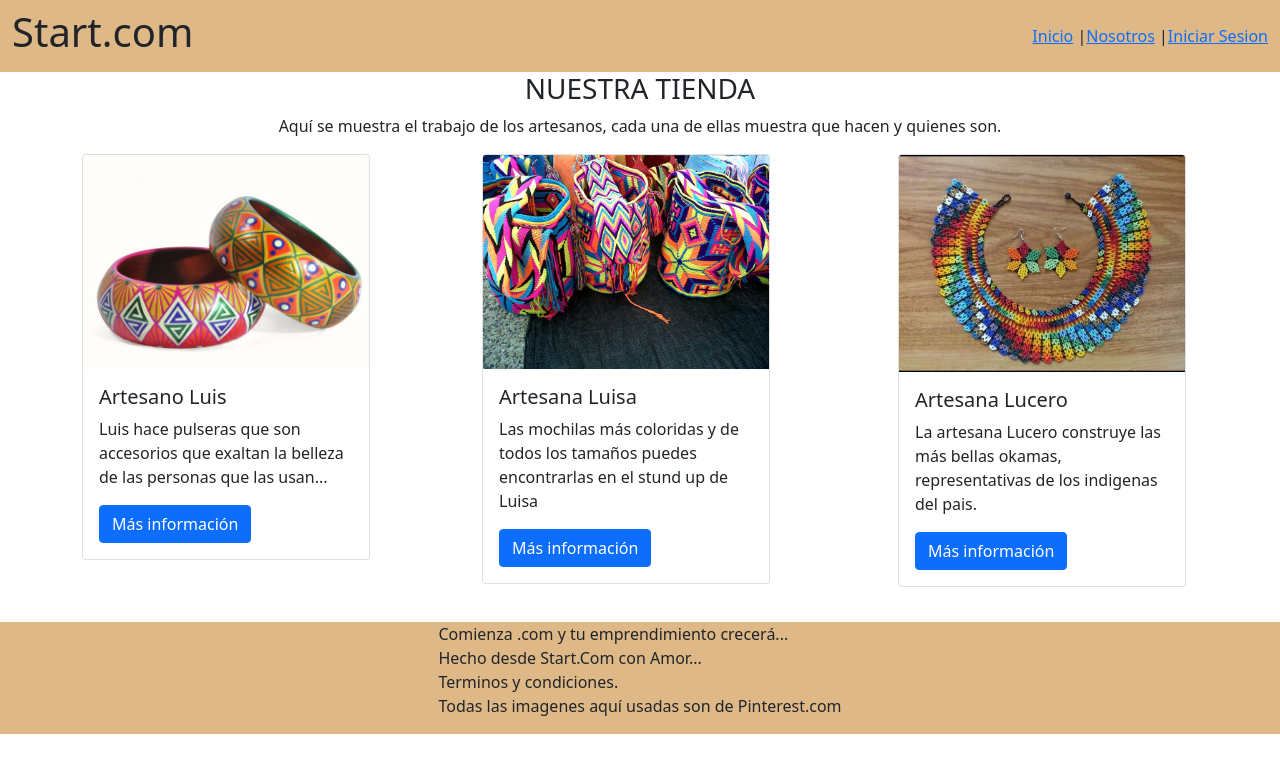
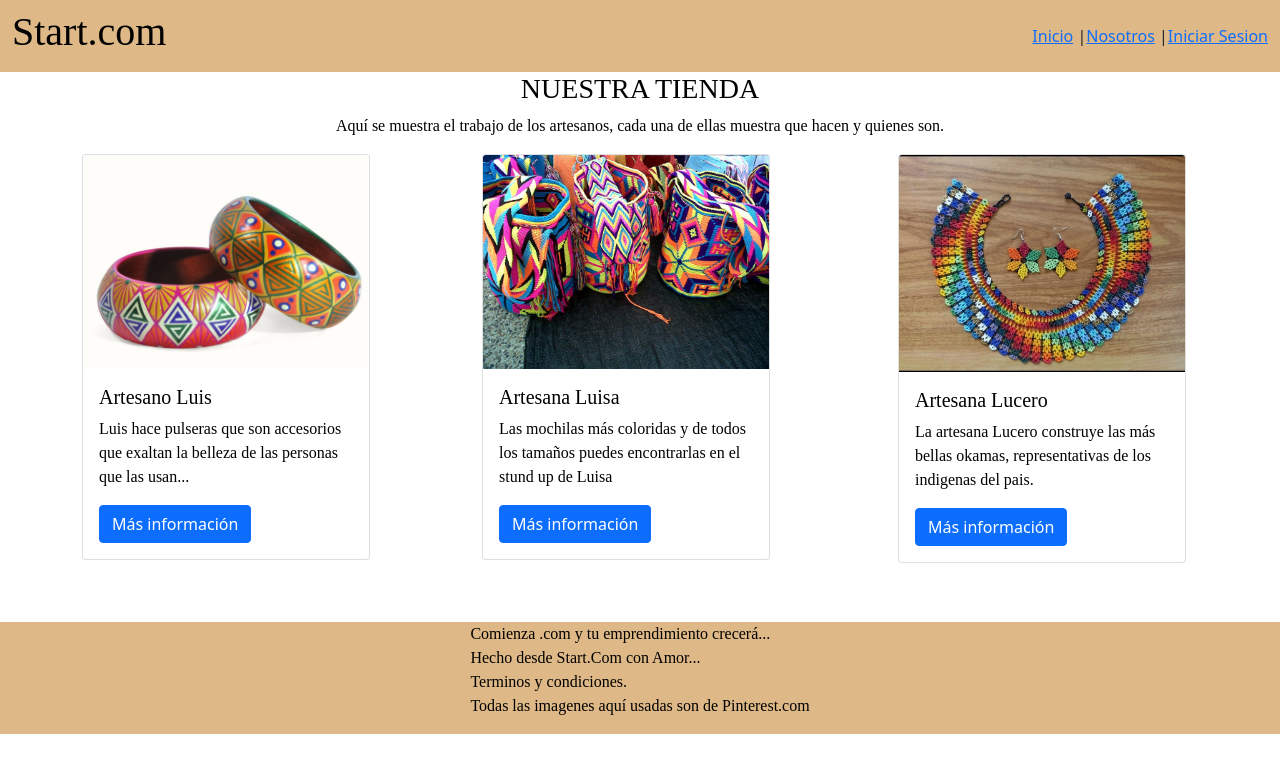
Before and after one commit to DayanaB01/proyectoVue, a Vue app: page /#/ in a window 1280 px wide. Shown: the top 772 px of the page. Built offline with nearby package versions, Linux system fonts and the light colour scheme.

Commit message:
estilos de textos

```diff
--- a/src/App.vue
+++ b/src/App.vue
@@ -36,4 +36,8 @@ export default {
 .navbar {
   background-color: burlywood;
 }
+h1{
+  color: black;
+  font-family: cursive;
+}
 </style>
--- a/src/components/ComponentDescription.vue
+++ b/src/components/ComponentDescription.vue
@@ -15,7 +15,7 @@
    </div>
   </div>
   <div class="column-left">
-    <h1> {{ tittleDescription }} </h1>
+    <h2> {{ tittleDescription }} </h2>
     <p>
     ...una plataforma digital con el objetivo de <br>
     ayudarte a vender los productos artesanales que<br>
@@ -23,10 +23,12 @@
     Asi muchas personas de todo el mundo puedan ver <br>
     y comprar tu producto.<br>
     <br>
-    ¿Porque?...<br>
+    </p>
+    <h2>¿Porque?...</h2>
+    <p>
     Haciendo uso de la tecnologia se comercializan <br>
     los productos que caracterizan la cultura,<br>
-    costumbres de Colombia, beneficiando en gran <br>
+    diversidad de Colombia, beneficiando en gran <br>
     parte a los artesanos independientes, que no <br>
     tienen acceso a las tecnologia digitales ni<br>
     tienen los recursos para adquirir lugares en <br>
@@ -57,4 +59,13 @@ export default {
    height: 450px;
    float:left;
 }
+h2{
+  color: black;
+  font-size: 1rem;
+  font-family: cursive;
+}
+p{
+  color: black;
+  font-family: cursive;
+}
 </style>
--- a/src/components/ComponentHome.vue
+++ b/src/components/ComponentHome.vue
@@ -56,8 +56,18 @@ export default {
   }
   h3{
    text-align: center;
+   color: black;
+   font-family: cursive;
+  }
+  h5{
+    color: black;
+    font-family: cursive;
   }
   .textHome{
    text-align: center;
   }
+  p{
+    color:black;
+    font-size: 1rem;
+  }
 </style>
--- a/src/views/DescriptionView.vue
+++ b/src/views/DescriptionView.vue
@@ -1,6 +1,6 @@
 <template>
   <div class="container">
-    <h1>¿Qué es Start.com?</h1>
+    <h2>¿Qué es Start.com?</h2>
     <ComponentDescription tittleDescription="Se crea..."/>
   </div>
 </template>
@@ -19,4 +19,7 @@ export default {
  .container{
    height: 550px;
  }
+ h2{
+   font-size: 5px;
+ }
 </style>
```
